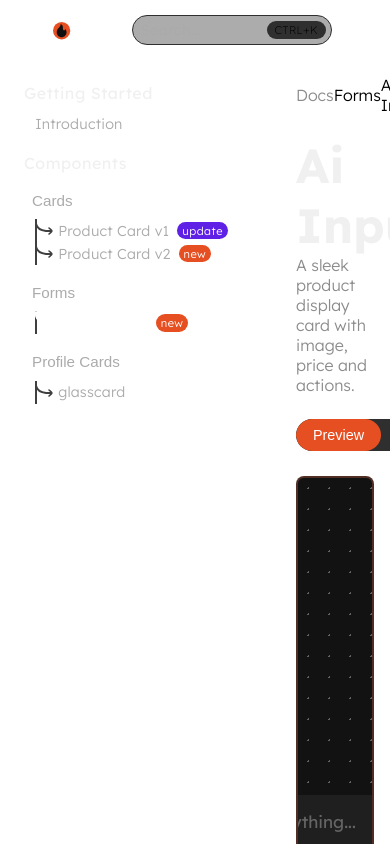
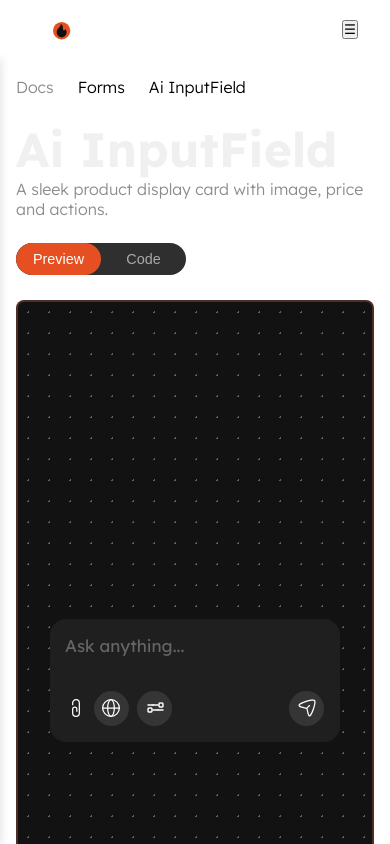
Before and after one commit to RatneshDesign/dopeui, a React (Vite) app: page /docs/aiinput in a window 390 px wide. Built offline with nearby package versions, Linux system fonts and the light colour scheme.

Commit message:
dev : docs page responsive for mobile

```diff
--- a/src/Pages/Docs/Docs.css
+++ b/src/Pages/Docs/Docs.css
@@ -32,6 +32,56 @@
   overflow-y: auto;
   padding: 1rem;
   height: calc(100vh - 7vh);
+}
+.menu_toggle{
+    display: none;
+}
+.close_sidebar {
+  display: none;
+  background: none;
+  border: none;
+  font-size: 1.5rem;
+  float: right;
+  cursor: pointer;
+}
+
+/* responsive */
+@media (max-width: 768px) {
+    .searchboxdesign{
+        display: none !important;
+    }
+    .menu_toggle{
+        display: block;
+    }
+  .docs_sidebar {
+    position: fixed;
+    top: 7vh;
+    left: 0;
+    height: 93vh;
+    width: 100%;
+    z-index: 100;
+    background: #1e1e1e;
+    transform: translateX(-100%);
+    box-shadow: 2px 0 8px rgba(0, 0, 0, 0.1);
+  }
+
+  .docs_sidebar.sidebar--open {
+    transform: translateX(0);
+  }
+
+  .docs_content {
+    flex: 1;
+    padding: 1rem;
+    overflow-y: auto;
+  }
+
+  .menu_toggle {
+    display: block;
+  }
+
+  .close_sidebar {
+    display: block;
+  }
 }
 
 .docs_sidebar::-webkit-scrollbar {
--- a/src/Pages/Docs/Docs.jsx
+++ b/src/Pages/Docs/Docs.jsx
@@ -2,6 +2,7 @@ import { useState, useEffect, useRef, useMemo } from 'react';
 import { useParams, Link } from 'react-router-dom';
 import { motion, AnimatePresence } from 'framer-motion';
 import { Prism as SyntaxHighlighter } from 'react-syntax-highlighter';
+import { darkCodeTheme } from '../../Themes/Darkcodetheme.js';
 import { dracula } from 'react-syntax-highlighter/dist/esm/styles/prism';
 import { componentsData } from '@/Data/ComponentsData.js';
 import "./Docs.css";
@@ -28,17 +29,14 @@ function Docs() {
   const [searchTerm, setSearchTerm] = useState("");
   const inputRef = useRef(null);
 
+  const [isSidebarOpen, setSidebarOpen] = useState(false);
 
-  // useEffect(() => {
-  //   setShowCode(false);
-  //   setRawJsx('');
-  //   setRawCss('');
-  //   setLoading(true);
-  // }, [componentName]);
+  const toggleSidebar = () => setSidebarOpen(prev => !prev);
+  const closeSidebar = () => setSidebarOpen(false);
+
   useEffect(() => {
     document.title = `DopeUI${CurrentComponentName ? ` - ${CurrentComponentName}` : ' Documentation'}`;
   }, [CurrentComponentName]);
-
 
   // Load component
   useEffect(() => {
@@ -141,7 +139,6 @@ function Docs() {
   );
 
   //serach box
-
   const [searchshort, setSearchshort] = useState(false);
 
   useEffect(() => {
@@ -193,6 +190,12 @@ function Docs() {
       })
       .filter(Boolean);
   }, [searchTerm]);
+
+  const customStyle = {
+    background: '#1e1e1e',
+    borderRadius: '8px',
+    padding: '1rem',
+  };
 
   return (
     <div className="docs_container">
@@ -295,14 +298,18 @@ function Docs() {
             <span>Search...</span>
             <div className="sb_shortcutnm">CTRL+K</div>
           </div>
+
           <a target='_blank' href=''>Github</a>
           {/* <a target='_blank' href='https://github.com/RatneshDesign'>Github</a> */}
+          <button className="menu_toggle" onClick={toggleSidebar}>
+            ☰
+          </button>
         </div>
       </nav>
 
       <div className="content_wrapper">
 
-        <aside className="docs_sidebar">
+        <aside className={`docs_sidebar ${isSidebarOpen ? 'sidebar--open' : ''}`}>
           <h4 className="sidebar-title">Getting Started</h4>
           <Link
             to="/docs/introduction"
@@ -365,7 +372,10 @@ function Docs() {
                             <Link
                               to={item.path}
                               className={`component-link ${isActive ? 'active' : ''}`}
-                              onClick={() => window.scrollTo(0, 0)}
+                              onClick={() => {
+                                window.scrollTo(0, 0);
+                                closeSidebar();
+                              }}
                             >
                               <div className="activeactionlink" style={{ marginRight: "5px" }}>
                                 <svg
@@ -474,13 +484,13 @@ function Docs() {
                       ></div>
                       <button
                         className={`toggle_btn ${!showCode ? 'active' : ''}`}
-                        onClick={() => {setShowCode(false);setActiveIndexcode(0)}}
+                        onClick={() => { setShowCode(false); setActiveIndexcode(0) }}
                       >
                         Preview
                       </button>
                       <button
                         className={`toggle_btn ${showCode ? 'active' : ''}`}
-                        onClick={() => {setShowCode(true); setActiveIndexcode(1)}}
+                        onClick={() => { setShowCode(true); setActiveIndexcode(1) }}
                       >
                         Code
                       </button>
@@ -492,7 +502,8 @@ function Docs() {
                         <SyntaxHighlighter
                           language="jsx"
                           style={dracula}
-                          customStyle={{ margin: 0, borderRadius: '8px' }}
+                          // customStyle={{ margin: 0, borderRadius: '8px' }}
+                          customStyle={customStyle}
                         >
                           {rawJsx}
                         </SyntaxHighlighter>
@@ -503,7 +514,9 @@ function Docs() {
                             <SyntaxHighlighter
                               language="css"
                               style={dracula}
-                              customStyle={{ margin: 0, borderRadius: '8px' }}
+                              customStyle={customStyle}
+
+                            // customStyle={{ margin: 0, borderRadius: '8px' }}
                             >
                               {rawCss}
                             </SyntaxHighlighter>
--- /dev/null
+++ b/src/Themes/Darkcodetheme.js
@@ -0,0 +1,71 @@
+export const darkCodeTheme = {
+  'code[class*="language-"]': {
+    background: '#1e1e1e',
+    color: '#f8f8f2',  // Brighter default text color
+    fontFamily: 'Fira Code, monospace',
+    fontSize: '0.95rem',
+    lineHeight: '1.6',  // Slightly more spacing
+    padding: '1em',
+    borderRadius: '8px',
+    overflowX: 'auto',
+    textShadow: 'none',  // Remove any text shadows
+  },
+  'pre[class*="language-"]': {
+    background: '#1e1e1e',
+    color: '#f8f8f2',
+    padding: '1.25em',  // Slightly more padding
+    margin: '0.5em 0',  // Add vertical margin
+    overflow: 'auto',
+    borderRadius: '8px',
+    boxShadow: '0 2px 4px rgba(0,0,0,0.3)',  // Subtle shadow
+  },
+  // Syntax token colors
+  comment: {
+    color: '#6A9955',
+    fontStyle: 'italic'
+  },
+  string: {
+    color: '#CE9178'
+  },
+  keyword: {
+    color: '#569CD6',
+    fontWeight: 'bold'  // Make keywords stand out
+  },
+  function: {
+    color: '#DCDCAA'
+  },
+  number: {
+    color: '#B5CEA8'
+  },
+  operator: {
+    color: '#D4D4D4'
+  },
+  boolean: {
+    color: '#569CD6'
+  },
+  punctuation: {
+    color: '#D4D4D4',
+    opacity: 0.8  // Slightly dim punctuation
+  },
+  variable: {
+    color: '#9CDCFE'
+  },
+  // Fixes for overlapping/visibility issues
+  'pre[class*="language-"] code': {
+    display: 'block',
+    position: 'relative',
+    zIndex: 1,  // Ensure code appears above background
+  },
+  // Line highlighting (if used)
+  'pre[class*="language-"] .token-line.highlight': {
+    background: 'rgba(255,255,255,0.05)',
+    display: 'inline-block',
+    width: '100%',
+  },
+  // Line numbers (if used)
+  'pre[class*="language-"] .linenumber': {
+    color: '#858585',
+    userSelect: 'none',
+    marginRight: '1em',
+  },
+};
```
